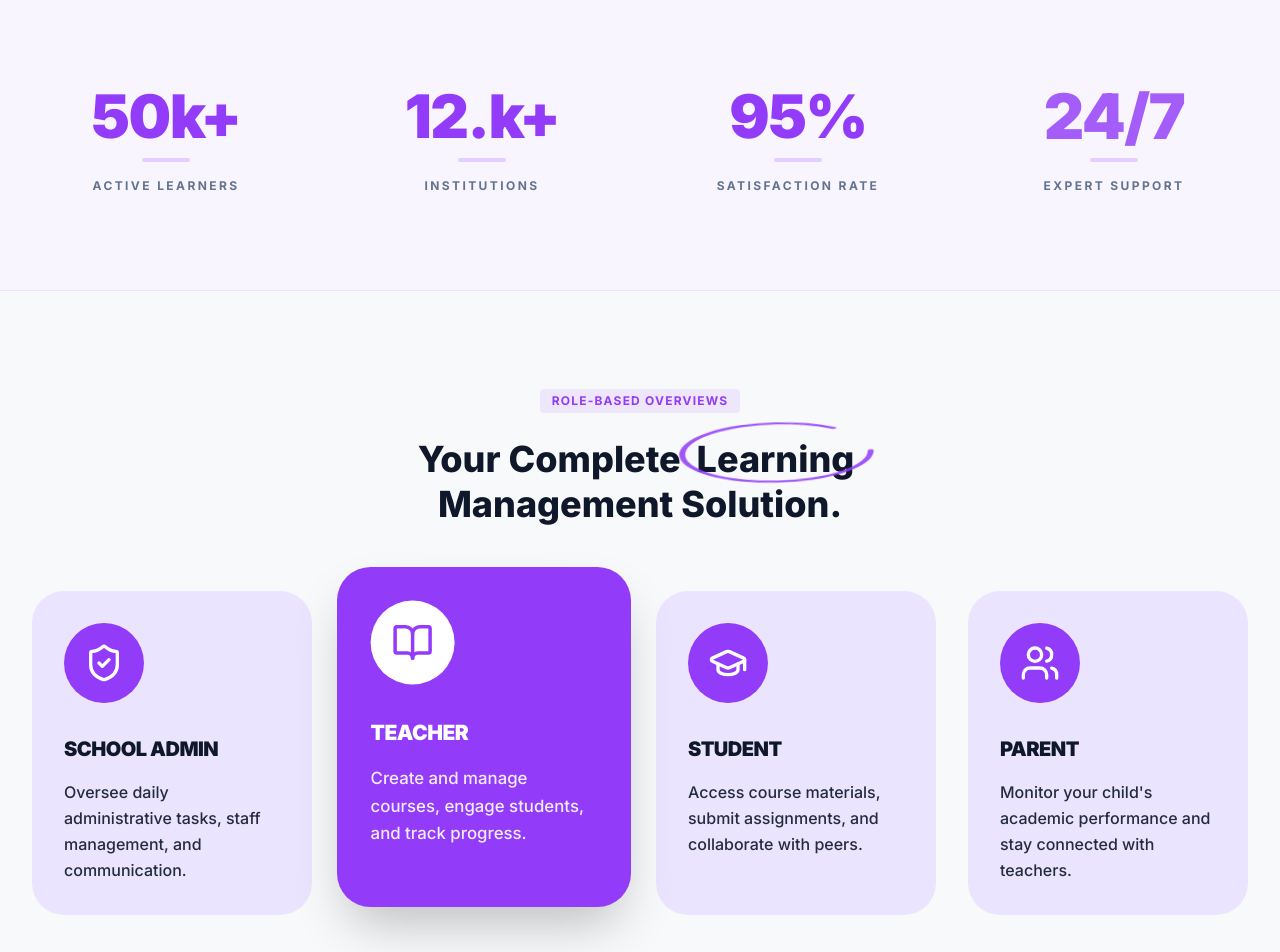
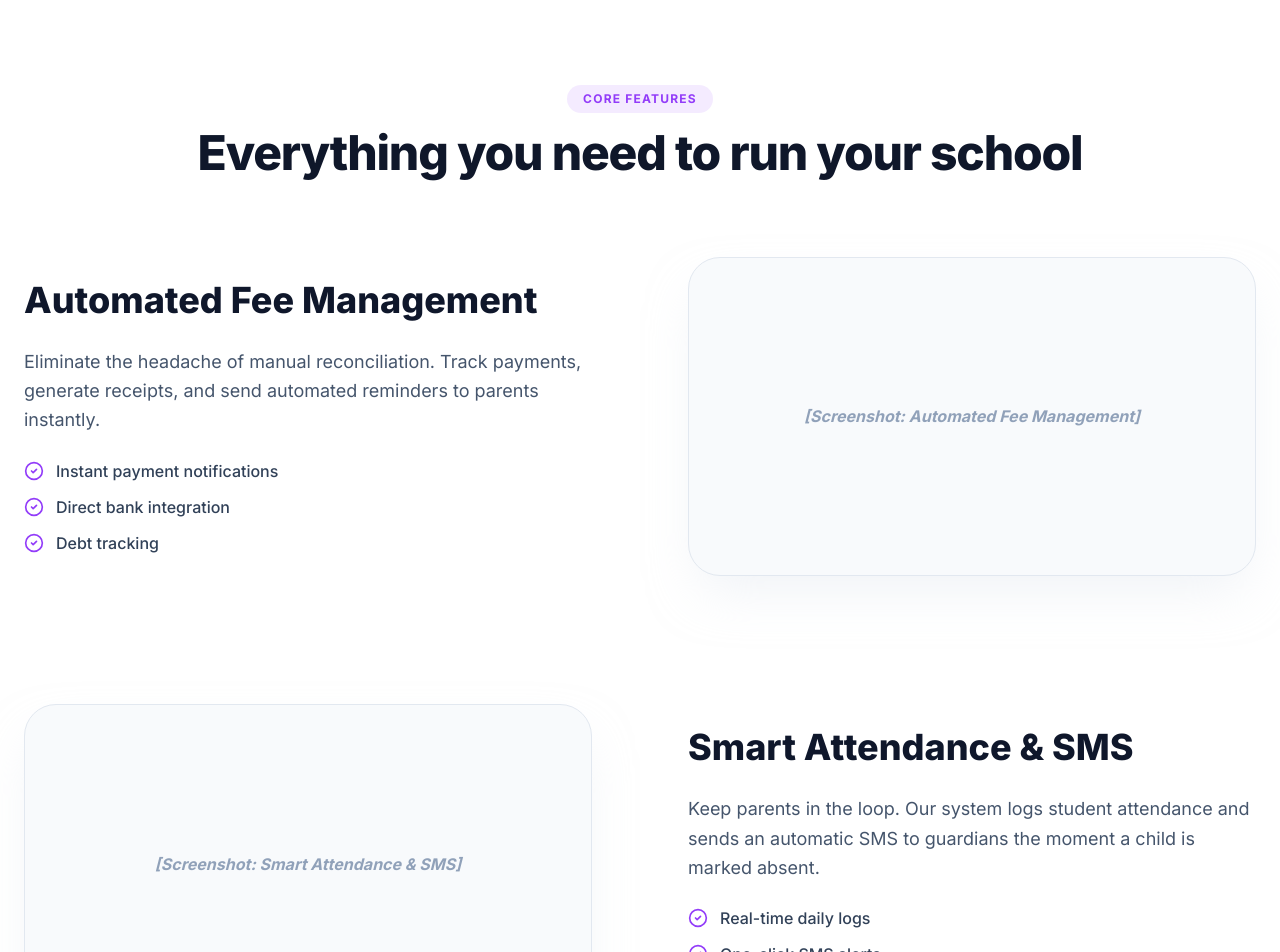
Before and after one commit to EduTracDev/edutrac, a Next.js app in the folder frontend/: page / in a window 1280 px wide. Shown: the part 900-1852 px from the top of the page. Built offline with nearby package versions, Linux system fonts and the light colour scheme; no server answers.

Commit message:
feat: add FeatureHub component

```diff
--- a/frontend/src/app/page.tsx
+++ b/frontend/src/app/page.tsx
@@ -15,6 +15,7 @@ import Role from "@/modules/landing/components/Role/Role";
 import about1 from "@/modules/shared/assets/images/about-1.png";
 import about2 from "@/modules/shared/assets/images/about-2.png";
 import about3 from "@/modules/shared/assets/images/about-3.png";
+import FeatureHub from "@/modules/landing/components/Feature/FeatureHub";
 
 export const metadata: Metadata = {
   title:
@@ -64,6 +65,48 @@ export default function HomePage() {
       buttonText: "Get Started",
       buttonLink: AuthRoutes.register,
     },
+    featureHub: {
+      badge: "Core Features",
+      mainTitle: "Everything you need to run your school",
+      features: [
+        {
+          title: "Automated Fee Management",
+          description:
+            "Eliminate the headache of manual reconciliation. Track payments, generate receipts, and send automated reminders to parents instantly.",
+          image: "/dashboard-fees.png",
+          benefits: [
+            "Instant payment notifications",
+            "Direct bank integration",
+            "Debt tracking",
+          ],
+          isReversed: false,
+        },
+        {
+          title: "Smart Attendance & SMS",
+          description:
+            "Keep parents in the loop. Our system logs student attendance and sends an automatic SMS to guardians the moment a child is marked absent.",
+          image: "/dashboard-attendance.png",
+          benefits: [
+            "Real-time daily logs",
+            "One-click SMS alerts",
+            "Monthly summary reports",
+          ],
+          isReversed: true,
+        },
+        {
+          title: "Effortless Result Computation",
+          description:
+            "Say goodbye to calculator errors. Teachers input scores, and EduTrac automatically generates professional report cards in seconds.",
+          image: "/dashboard-results.png",
+          benefits: [
+            "Automated GPA calculation",
+            "Customizable templates",
+            "Bulk result printing",
+          ],
+          isReversed: false,
+        },
+      ],
+    },
     impact: {
       title: "Our Impact in Numbers",
       stats: [
@@ -71,7 +114,6 @@ export default function HomePage() {
         { value: "1.2k+", label: "Institutions" },
         { value: "95%", label: "Satisfaction Rate" },
         { value: "24/7", label: "Expert Support" },
-        // { value: "10+", label: "African Countries" },
       ],
     },
     about: {
@@ -236,9 +278,10 @@ export default function HomePage() {
         buttonLink={content.navigation.buttonLink}
       />
       <Hero {...content.hero} />
+      <FeatureHub {...content.featureHub} />
       <ImpactStats {...content.impact} />
+      <AboutSection {...content.about} />
       <Role items={content.role} />
-      <AboutSection {...content.about} />
       <Testimonial items={content.testimonials} />
       <Pricing items={content.pricing} />
       <FAQ items={content.faq} />
--- /dev/null
+++ b/frontend/src/modules/landing/components/Feature/FeatureHub.tsx
@@ -0,0 +1,99 @@
+"use client";
+
+import React from "react";
+import { motion } from "framer-motion";
+import { CheckCircle2 } from "lucide-react";
+
+export interface FeatureDetail {
+  title: string;
+  description: string;
+  image: string;
+  benefits: string[];
+  isReversed?: boolean;
+}
+
+interface FeatureHubProps {
+  mainTitle: string;
+  badge: string;
+  features: FeatureDetail[];
+}
+
+export default function FeatureHub({
+  features,
+  badge,
+  mainTitle,
+}: FeatureHubProps) {
+  return (
+    <section
+      className="py-24 bg-white space-y-32"
+      aria-label="Product Features"
+    >
+      <div className="max-w-7xl mx-auto px-6">
+        {/* Section Header */}
+        <div className="text-center mb-20">
+          <span className="inline-block px-4 py-1.5 mb-4 text-xs font-bold tracking-widest uppercase bg-[#923CF9]/10 text-[#923CF9] rounded-full">
+            {badge}
+          </span>
+          <h2
+            id="features-heading"
+            className="text-3xl md:text-5xl font-extrabold text-[#0F172A] tracking-tight"
+          >
+            {mainTitle}
+          </h2>
+        </div>
+        {features.map((feature, index) => (
+          <div
+            key={index}
+            className={`flex flex-col md:flex-row items-center gap-12 md:gap-24 mb-32 last:mb-0 ${
+              feature.isReversed ? "md:flex-row-reverse" : ""
+            }`}
+          >
+            {/* Text Content */}
+            <motion.div
+              initial={{ opacity: 0, x: feature.isReversed ? 20 : -20 }}
+              whileInView={{ opacity: 1, x: 0 }}
+              viewport={{ once: true }}
+              className="flex-1 space-y-6"
+            >
+              <h2 className="text-3xl md:text-4xl font-extrabold text-slate-900 leading-tight">
+                {feature.title}
+              </h2>
+              <p className="text-lg text-slate-600 leading-relaxed">
+                {feature.description}
+              </p>
+              <ul className="space-y-3" role="list">
+                {feature.benefits.map((benefit, bIndex) => (
+                  <li
+                    key={bIndex}
+                    className="flex items-center gap-3 text-slate-700 font-medium"
+                  >
+                    <CheckCircle2
+                      size={20}
+                      className="text-[#923CF9]"
+                      aria-hidden="true"
+                    />
+                    <span>{benefit}</span>
+                  </li>
+                ))}
+              </ul>
+            </motion.div>
+
+            {/* Visual Content */}
+            <motion.div
+              initial={{ opacity: 0, scale: 0.95 }}
+              whileInView={{ opacity: 1, scale: 1 }}
+              viewport={{ once: true }}
+              className="flex-1 w-full"
+            >
+              <div className="relative rounded-[32px] overflow-hidden border border-slate-200 shadow-2xl shadow-slate-200/50 bg-slate-50 aspect-video flex items-center justify-center">
+                <span className="text-slate-400 font-bold italic text-center px-4">
+                  [Screenshot: {feature.title}]
+                </span>
+              </div>
+            </motion.div>
+          </div>
+        ))}
+      </div>
+    </section>
+  );
+}
```
